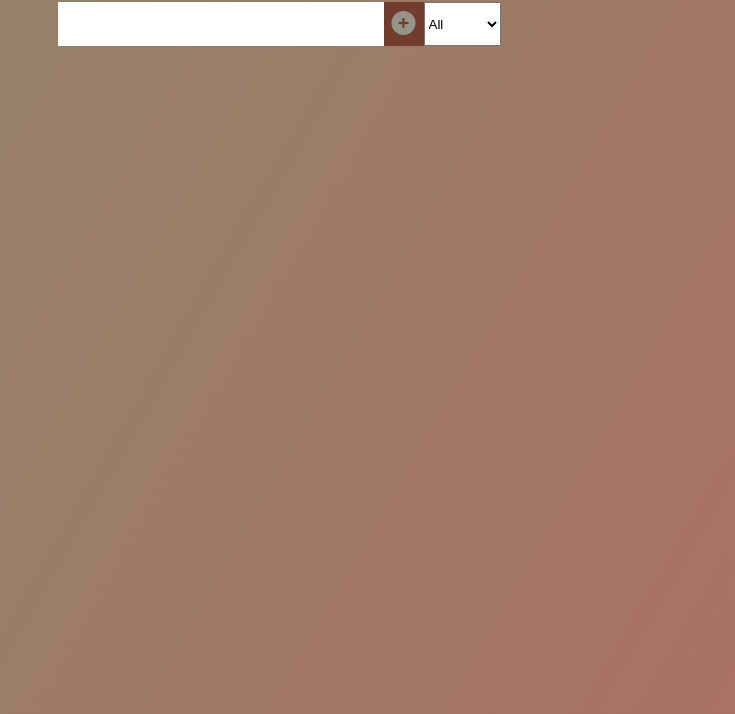
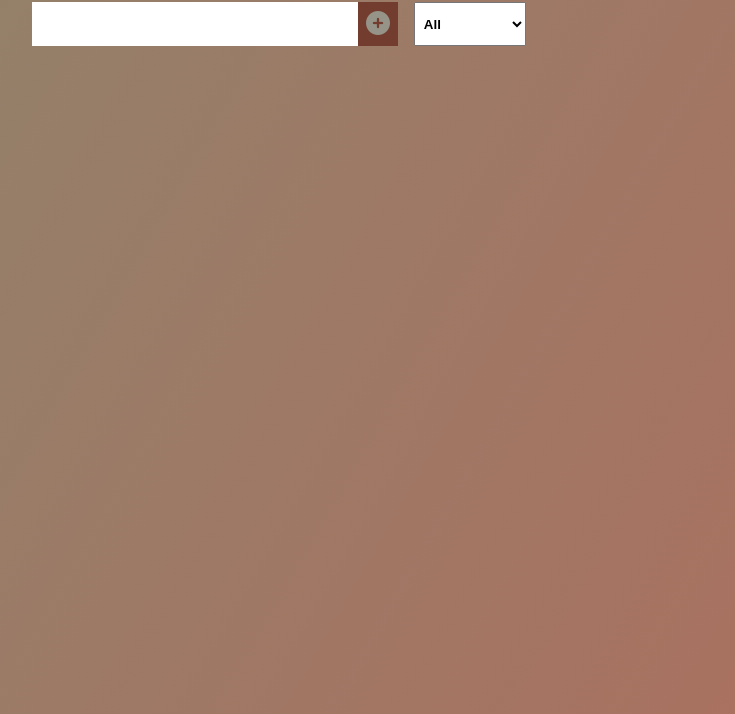
Before and after one commit to SrdjanLakic/To-Do-List, a plain HTML site: page index.html in a window 1280 px wide. Shown: the part 86-800 px from the top of the page, without its empty margins (361-1096 px from the left). Drawn offline with Linux system fonts and the light colour scheme.

Commit message:
styles added to select

```diff
--- a/styles.css
+++ b/styles.css
@@ -89,3 +89,15 @@ form button :hover {
   transform: translateX(8rem) rotateY(40deg);
   opacity: 0;
 }
+.select {
+  margin-left: 1rem;
+  position: relative;
+  overflow: hidden;
+}
+select {
+  color: black;
+  width: 7rem;
+  cursor: pointer;
+  padding-left: 0.3rem;
+  font-weight: bold;
+}
```
